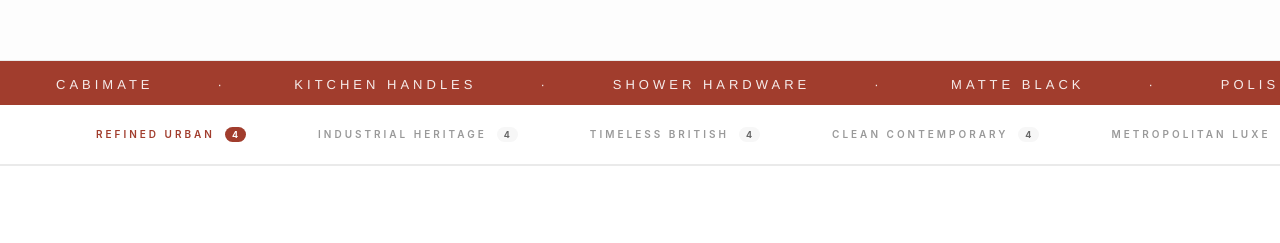
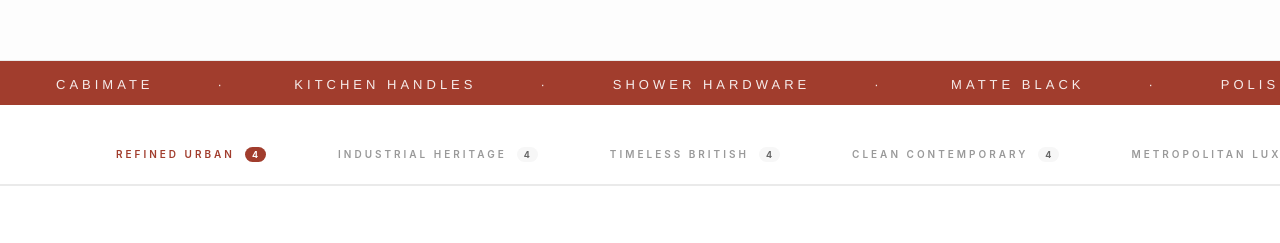
Before and after one commit to winnecinc1-jpg/cabimate, a plain HTML site: page product2.html in a window 1280 px wide. Shown: the part 466-709 px from the top of the page. Drawn offline with nearby package versions, Linux system fonts and the light colour scheme.

Commit message:
Save local changes

```diff
--- a/product2.html
+++ b/product2.html
@@ -146,9 +146,16 @@ img { max-width:100%; display:block; }
   border-bottom: 2px solid var(--rule);
 }
 .tabs-inner {
-  display: flex; align-items:stretch;
-  padding: 0 60px; gap:0;
-  overflow-x: auto; scrollbar-width:none;
+  display: flex;
+  align-items: stretch;
+  padding: 20px 80px 0; /* top right/left bottom */
+  gap: 0;
+  overflow-x: auto;
+  scrollbar-width: none;
+}
+
+.tabs-inner::-webkit-scrollbar {
+  display: none;
 }
 .tabs-inner::-webkit-scrollbar { display:none; }
 
```
